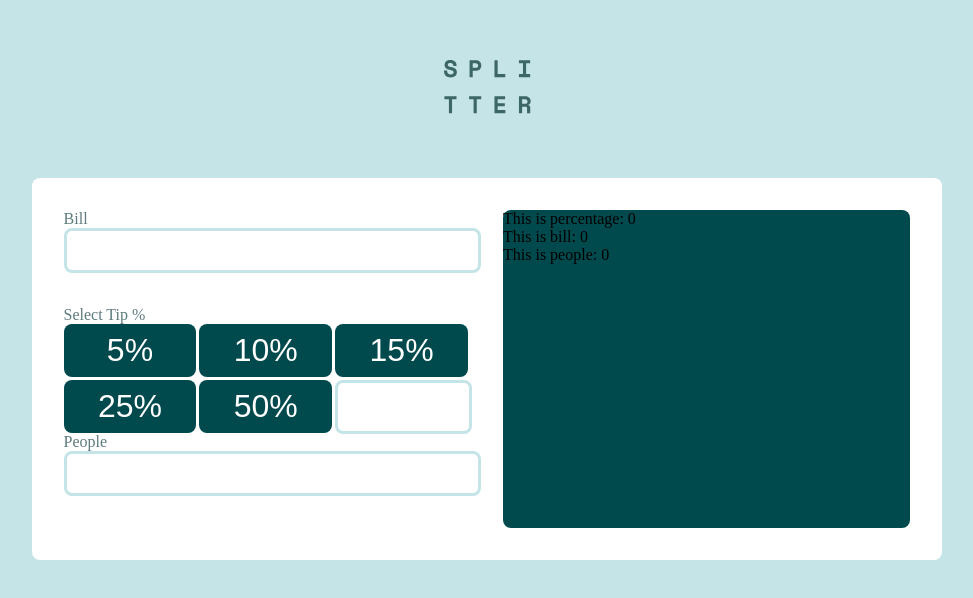
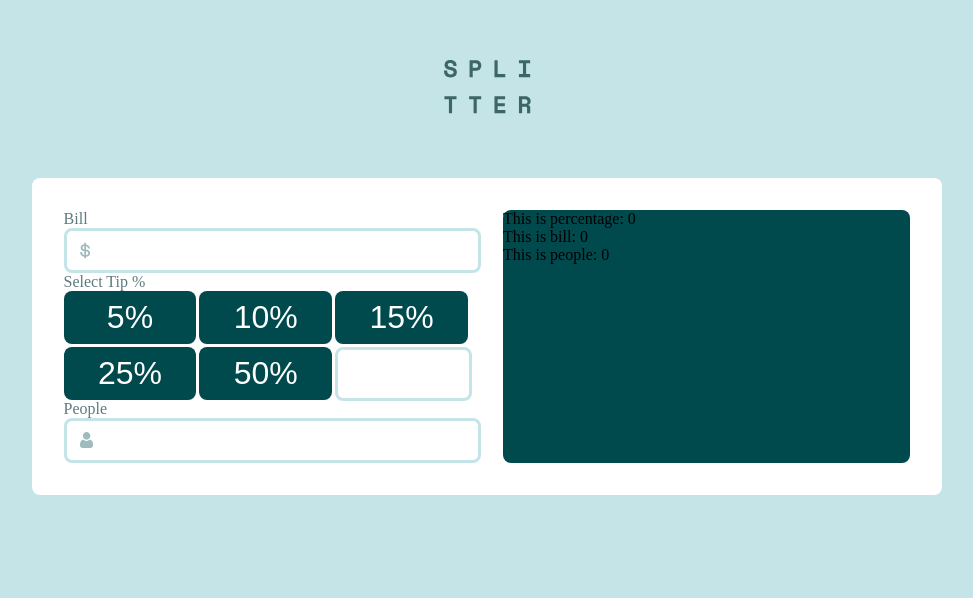
Before and after one commit to Xize-Wu/tip-calculator-app, a React (Vite) app: page / in a window 1280 px wide. Shown: the part 156-754 px from the top of the page, without its empty margins (153-1126 px from the left). Built offline with nearby package versions, Linux system fonts and the light colour scheme.

Commit message:
fix svg rendering issue

```diff
--- a/src/component/LeftColumn.tsx
+++ b/src/component/LeftColumn.tsx
@@ -12,8 +12,8 @@ const StyledLeftColumn = styled.div`
 `;
 
 const svgPathArr: string[] = [
-  "M6.016 16.328v-1.464c1.232-.08 2.22-.444 2.964-1.092.744-.648 1.116-1.508 1.116-2.58v-.144c0-.992-.348-1.772-1.044-2.34-.696-.568-1.708-.932-3.036-1.092V4.184c.56.144 1.012.4 1.356.768.344.368.516.816.516 1.344v.288h1.824v-.432c0-.448-.088-.876-.264-1.284a3.783 3.783 0 00-.744-1.116A4.251 4.251 0 007.54 2.9a5.324 5.324 0 00-1.524-.492V.872H4.288V2.36a5.532 5.532 0 00-1.416.324c-.448.168-.84.392-1.176.672-.336.28-.604.616-.804 1.008-.2.392-.3.844-.3 1.356v.144c0 .96.316 1.708.948 2.244.632.536 1.548.884 2.748 1.044v3.912c-.704-.16-1.248-.472-1.632-.936-.384-.464-.576-1.08-.576-1.848v-.288H.256v.576c0 .464.08.924.24 1.38.16.456.404.88.732 1.272.328.392.744.728 1.248 1.008s1.108.476 1.812.588v1.512h1.728zM4.288 7.424c-.688-.128-1.164-.332-1.428-.612-.264-.28-.396-.644-.396-1.092 0-.464.176-.832.528-1.104.352-.272.784-.448 1.296-.528v3.336zm1.728 5.712V9.344c.768.128 1.328.328 1.68.6.352.272.528.688.528 1.248 0 .544-.196.984-.588 1.32-.392.336-.932.544-1.62.624z",
-  "M9.573 7.729c.406 0 .784.07 1.126.209.342.14.639.33.881.569.232.227.438.503.614.82a5.1 5.1 0 01.407.949c.097.312.178.654.242 1.016.062.359.105.699.126 1.011.02.307.031.624.031.945 0 .836-.259 1.512-.768 2.01-.504.492-1.17.742-1.98.742H2.748c-.81 0-1.477-.25-1.98-.742C.259 14.76 0 14.084 0 13.248c0-.322.01-.64.032-.945.02-.312.063-.652.126-1.01.063-.363.144-.705.242-1.017.1-.323.238-.643.407-.948.176-.318.382-.594.613-.821.243-.238.54-.43.882-.57.342-.138.72-.208 1.125-.208.16 0 .313.067.61.265.183.123.397.264.636.421.204.134.48.259.822.372.333.11.671.167 1.005.167a3.19 3.19 0 001.006-.167c.341-.113.618-.238.822-.372l.636-.42c.296-.2.45-.266.61-.266zM6.598 0C7.63 0 8.522.38 9.252 1.129s1.1 1.666 1.1 2.724c0 1.06-.37 1.976-1.1 2.725-.73.75-1.623 1.13-2.654 1.13-1.03 0-1.924-.38-2.653-1.13-.73-.749-1.1-1.666-1.1-2.725 0-1.058.37-1.975 1.1-2.724C4.675.379 5.567 0 6.598 0z",
+  `M6.016 16.328v-1.464c1.232-.08 2.22-.444 2.964-1.092.744-.648 1.116-1.508 1.116-2.58v-.144c0-.992-.348-1.772-1.044-2.34-.696-.568-1.708-.932-3.036-1.092V4.184c.56.144 1.012.4 1.356.768.344.368.516.816.516 1.344v.288h1.824v-.432c0-.448-.088-.876-.264-1.284a3.783 3.783 0 00-.744-1.116A4.251 4.251 0 007.54 2.9a5.324 5.324 0 00-1.524-.492V.872H4.288V2.36a5.532 5.532 0 00-1.416.324c-.448.168-.84.392-1.176.672-.336.28-.604.616-.804 1.008-.2.392-.3.844-.3 1.356v.144c0 .96.316 1.708.948 2.244.632.536 1.548.884 2.748 1.044v3.912c-.704-.16-1.248-.472-1.632-.936-.384-.464-.576-1.08-.576-1.848v-.288H.256v.576c0 .464.08.924.24 1.38.16.456.404.88.732 1.272.328.392.744.728 1.248 1.008s1.108.476 1.812.588v1.512h1.728zM4.288 7.424c-.688-.128-1.164-.332-1.428-.612-.264-.28-.396-.644-.396-1.092 0-.464.176-.832.528-1.104.352-.272.784-.448 1.296-.528v3.336zm1.728 5.712V9.344c.768.128 1.328.328 1.68.6.352.272.528.688.528 1.248 0 .544-.196.984-.588 1.32-.392.336-.932.544-1.62.624z`,
+  `M9.573 7.729c.406 0 .784.07 1.126.209.342.14.639.33.881.569.232.227.438.503.614.82a5.1 5.1 0 01.407.949c.097.312.178.654.242 1.016.062.359.105.699.126 1.011.02.307.031.624.031.945 0 .836-.259 1.512-.768 2.01-.504.492-1.17.742-1.98.742H2.748c-.81 0-1.477-.25-1.98-.742C.259 14.76 0 14.084 0 13.248c0-.322.01-.64.032-.945.02-.312.063-.652.126-1.01.063-.363.144-.705.242-1.017.1-.323.238-.643.407-.948.176-.318.382-.594.613-.821.243-.238.54-.43.882-.57.342-.138.72-.208 1.125-.208.16 0 .313.067.61.265.183.123.397.264.636.421.204.134.48.259.822.372.333.11.671.167 1.005.167a3.19 3.19 0 001.006-.167c.341-.113.618-.238.822-.372l.636-.42c.296-.2.45-.266.61-.266zM6.598 0C7.63 0 8.522.38 9.252 1.129s1.1 1.666 1.1 2.724c0 1.06-.37 1.976-1.1 2.725-.73.75-1.623 1.13-2.654 1.13-1.03 0-1.924-.38-2.653-1.13-.73-.749-1.1-1.666-1.1-2.725 0-1.058.37-1.975 1.1-2.724C4.675.379 5.567 0 6.598 0z`,
 ];
 
 function LeftColumn() {
--- a/src/component/LeftColumn/InputBox.tsx
+++ b/src/component/LeftColumn/InputBox.tsx
@@ -16,12 +16,13 @@ const StyledInput = styled.div`
 `;
 
 const StyledSvg = styled.svg`
-  position: relative;
-  left: -25.5rem;
-  top: 0.5rem;
-  width: 1.2rem;
-  height: 1.8rem;
-  pointer-events: none;
+position: absolute;
+top: 2rem;
+left: 1rem;
+width: 1.2rem;
+height: 1.8rem;
+pointer-events: none;
+z-index: 1;
 `;
 
 const StyledInputField = styled.input`
@@ -74,10 +75,10 @@ function InputBox({ tag, svg }: InputBoxProps) {
     <StyledInputComponent>
       <StyledTag>{tag}</StyledTag>
       <StyledInput>
-        <StyledInputField type="number" onChange={handleInputChange} />
         <StyledSvg xmlns="http://www.w3.org/2000/svg" width="11" height="17">
           <path fill="#9EBBBD" d={svg} />
         </StyledSvg>
+        <StyledInputField type="number" onChange={handleInputChange} />
       </StyledInput>
     </StyledInputComponent>
   );
--- a/src/component/LeftColumn/TipBox.tsx
+++ b/src/component/LeftColumn/TipBox.tsx
@@ -29,14 +29,14 @@ function TipBox() {
 
   return (
     <StyledBox>
-              <StyledTag>Select Tip %</StyledTag>
+      <StyledTag>Select Tip %</StyledTag>
       <StyledList>
         {tipPercentageArr.map((num) => {
           return (
             <TipButton key={num} rate={num} onClick={() => onClick(num)} />
           );
         })}
-        <TipInput />
+        <TipInput onClick={onClick} />
       </StyledList>
     </StyledBox>
   );
--- a/src/component/LeftColumn/TipInput.tsx
+++ b/src/component/LeftColumn/TipInput.tsx
@@ -1,5 +1,4 @@
 import { styled } from "styled-components";
-import { useDispatch } from "react-redux";
 
 const StyledInput = styled.div`
 width: 8.3rem;
@@ -37,18 +36,19 @@ height: 2.9rem;
   }
 `;
 
-function TipInput() {
-  const dispatch = useDispatch();
+interface TipInputProps {
+  onClick: (num: number) => void
+}
 
-//   function handleInputChange(event: React.ChangeEvent<HTMLInputElement>) {
-//     tag === "Bill"
-//       ? dispatch(updateBillValue(parseFloat(event.target.value)))
-//       : dispatch(updatePeopleValue(parseInt(event.target.value)));
-//   }
+function TipInput({onClick}:TipInputProps) {
+
+  function handleInputChange(event: React.ChangeEvent<HTMLInputElement>) {
+    onClick(parseFloat(event.target.value)/100)
+  }
 
   return (
       <StyledInput>
-        <StyledInputField type="number" />
+        <StyledInputField type="number" onChange={handleInputChange}/>
       </StyledInput>
   );
 }
```
